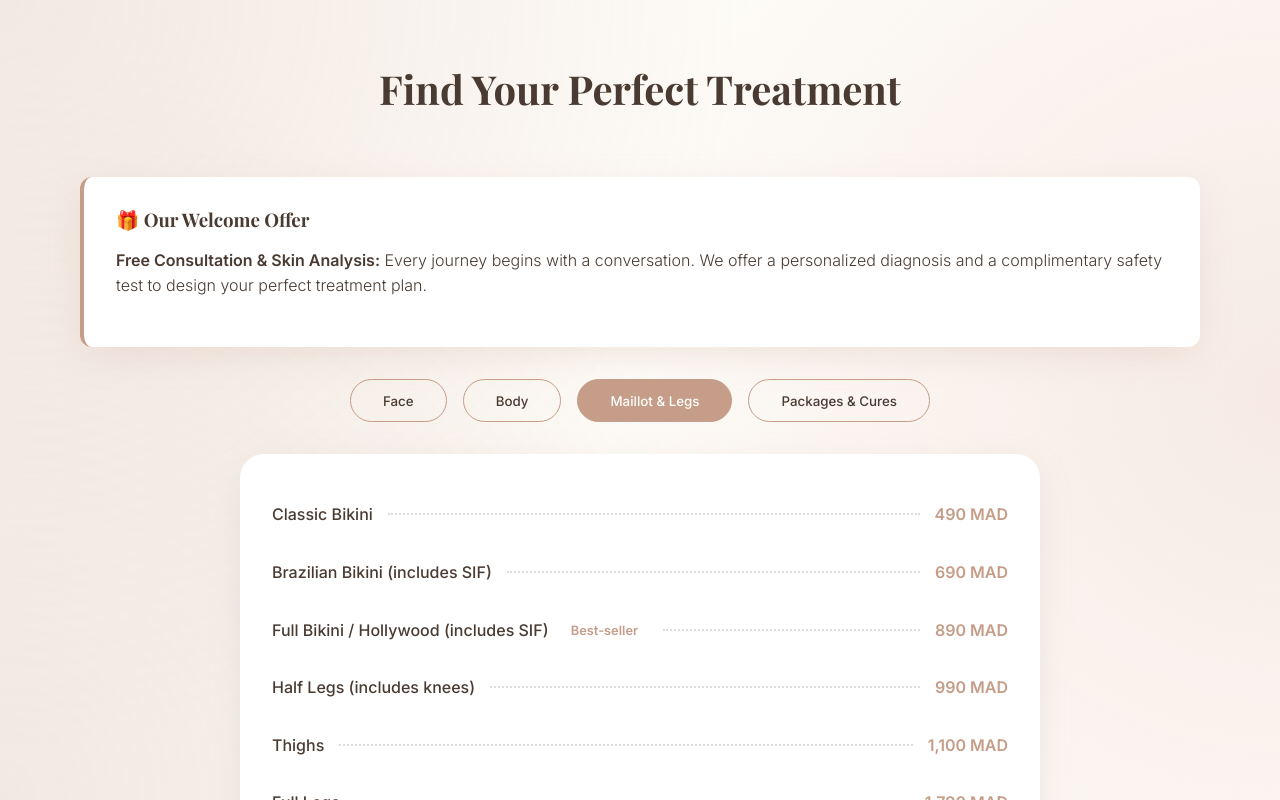
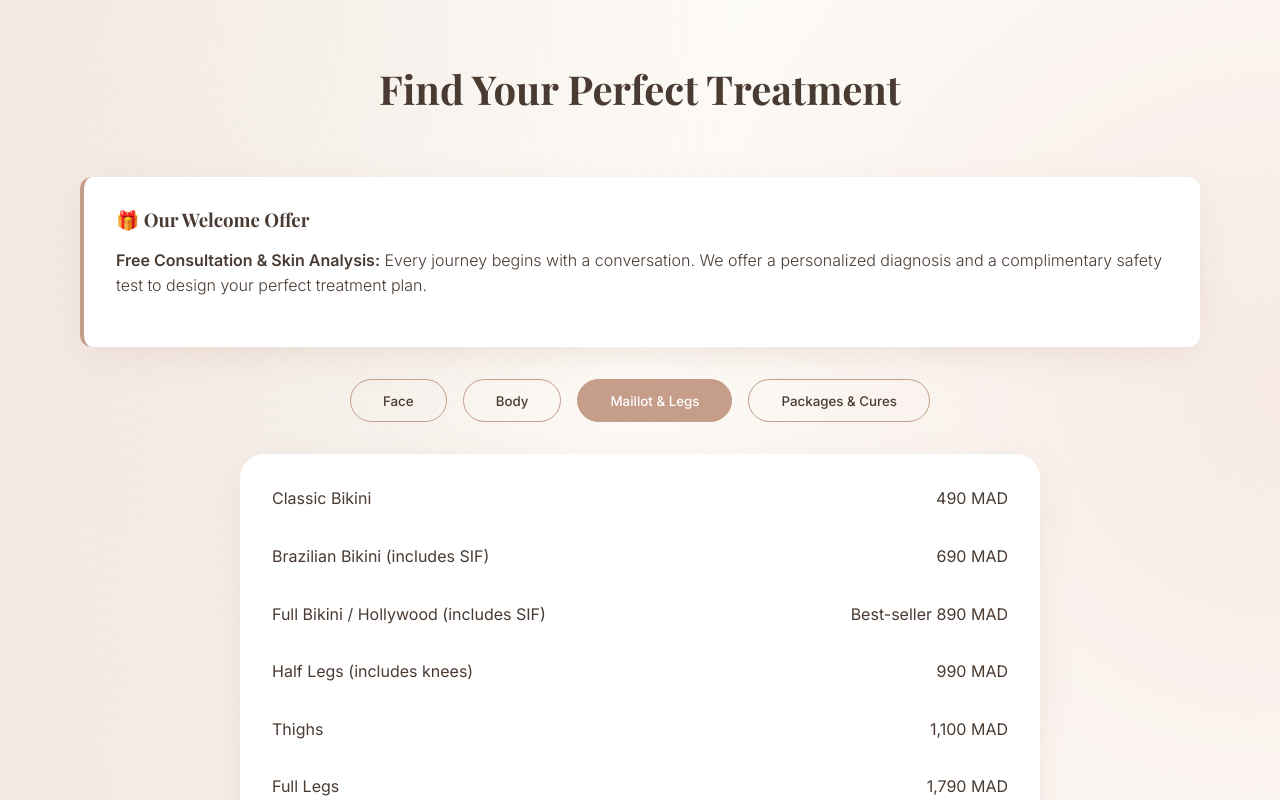
Before and after one commit to anasafanif/skepil, a website built with Vite: page index.html in a window 1280 px wide. Both pictures are taken after a click on the button "Maillot & Legs". Shown: the part 2405-3205 px from the top of the page. Built offline with nearby package versions, Linux system fonts and the light colour scheme; a web font is replaced by a local one.

Commit message:
refactor: Add semantic classes to pricing list items and remove their custom CSS styling, including dotted separators and badge styles.

```diff
--- a/index.html
+++ b/index.html
@@ -125,35 +125,43 @@
                 <!-- Face Tab -->
                 <div id="face" class="tab-pane active">
                     <ul class="pricing-list">
-                        <li><span>Upper Lip</span> <span>190 MAD</span></li>
-                        <li><span>Chin</span> <span>240 MAD</span></li>
-                        <li><span>Lip & Chin</span> <span>350 MAD</span></li>
-                        <li><span>Full Face (excluding eyebrows)</span> <span>490 MAD</span></li>
+                        <li><span class="service-name">Upper Lip</span> <span class="service-price">190 MAD</span></li>
+                        <li><span class="service-name">Chin</span> <span class="service-price">240 MAD</span></li>
+                        <li><span class="service-name">Lip & Chin</span> <span class="service-price">350 MAD</span></li>
+                        <li><span class="service-name">Full Face (excluding eyebrows)</span> <span
+                                class="service-price">490 MAD</span></li>
                     </ul>
                 </div>
 
                 <!-- Body Tab -->
                 <div id="body" class="tab-pane">
                     <ul class="pricing-list">
-                        <li><span>Underarms</span> <span>390 MAD</span></li>
-                        <li><span>Forearms</span> <span>690 MAD</span></li>
-                        <li><span>Full Arms</span> <span>1,190 MAD</span></li>
-                        <li><span>Abdominal Line</span> <span>250 MAD</span></li>
-                        <li><span>Full Back</span> <span>1,490 MAD</span></li>
-                        <li><span>Chest</span> <span>1,290 MAD</span></li>
+                        <li><span class="service-name">Underarms</span> <span class="service-price">390 MAD</span></li>
+                        <li><span class="service-name">Forearms</span> <span class="service-price">690 MAD</span></li>
+                        <li><span class="service-name">Full Arms</span> <span class="service-price">1,190 MAD</span>
+                        </li>
+                        <li><span class="service-name">Abdominal Line</span> <span class="service-price">250 MAD</span>
+                        </li>
+                        <li><span class="service-name">Full Back</span> <span class="service-price">1,490 MAD</span>
+                        </li>
+                        <li><span class="service-name">Chest</span> <span class="service-price">1,290 MAD</span></li>
                     </ul>
                 </div>
 
                 <!-- Maillot & Legs Tab -->
                 <div id="maillot" class="tab-pane">
                     <ul class="pricing-list">
-                        <li><span>Classic Bikini</span> <span>490 MAD</span></li>
-                        <li><span>Brazilian Bikini (includes SIF)</span> <span>690 MAD</span></li>
-                        <li><span>Full Bikini / Hollywood (includes SIF) <span class="badge">Best-seller</span></span>
-                            <span>890 MAD</span></li>
-                        <li><span>Half Legs (includes knees)</span> <span>990 MAD</span></li>
-                        <li><span>Thighs</span> <span>1,100 MAD</span></li>
-                        <li><span>Full Legs</span> <span>1,790 MAD</span></li>
+                        <li><span class="service-name">Classic Bikini</span> <span class="service-price">490 MAD</span>
+                        </li>
+                        <li><span class="service-name">Brazilian Bikini (includes SIF)</span> <span
+                                class="service-price">690 MAD</span></li>
+                        <li><span class="service-name">Full Bikini / Hollywood (includes SIF)</span> <span
+                                class="service-price"><span class="badge">Best-seller</span> 890 MAD</span></li>
+                        <li><span class="service-name">Half Legs (includes knees)</span> <span class="service-price">990
+                                MAD</span></li>
+                        <li><span class="service-name">Thighs</span> <span class="service-price">1,100 MAD</span></li>
+                        <li><span class="service-name">Full Legs</span> <span class="service-price">1,790 MAD</span>
+                        </li>
                     </ul>
                 </div>
 
--- a/style.css
+++ b/style.css
@@ -397,54 +397,6 @@ img {
 .pricing-list li {
     display: flex;
     justify-content: space-between;
-    align-items: baseline;
-    padding: var(--spacing-sm) 0;
-    border-bottom: none;
-}
-
-.pricing-list li span:first-child {
-    order: 1;
-    font-weight: 500;
-    color: var(--color-text);
-    background: var(--color-white);
-    padding-right: 10px;
-    position: relative;
-    z-index: 1;
-}
-
-.pricing-list li::after {
-    content: '';
-    flex: 1;
-    border-bottom: 2px dotted #dcdcdc;
-    margin: 0 5px;
-    order: 2;
-    position: relative;
-    top: -5px;
-    z-index: 0;
-}
-
-.pricing-list li span:last-child {
-    order: 3;
-    font-weight: 700;
-    color: var(--color-accent);
-    padding-left: 10px;
-    background: var(--color-white);
-    position: relative;
-    z-index: 1;
-}
-
-.badge {
-    background-color: var(--color-accent);
-    color: var(--color-white);
-    font-size: 0.8rem;
-    padding: 0.2rem 0.5rem;
-    border-radius: var(--radius-sm);
-    margin-left: var(--spacing-xs);
-}
-
-/* Packages */
-.packages-headline {
-    text-align: center;
     margin-bottom: var(--spacing-md);
 }
 
```
